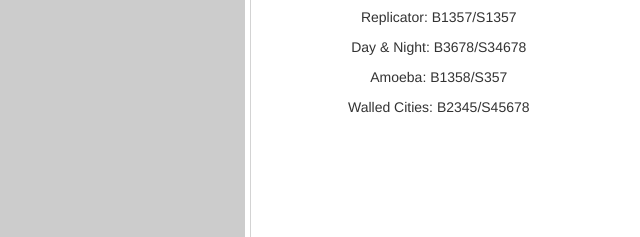
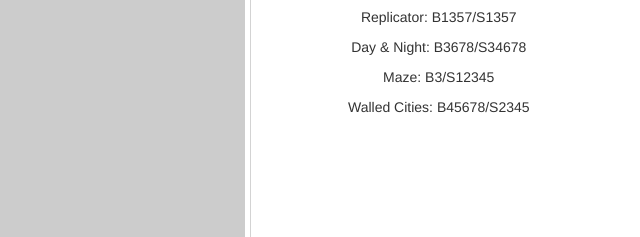
Before and after one commit to Milkomatic/mi1k.github.io, a plain HTML site: page index.html in a window 1280 px wide. Shown: the part 259-496 px from the top of the page, 640-1280 px from the left. Drawn offline with Linux system fonts and the light colour scheme.

Commit message:
Fixed Notation typo

```diff
--- a/index.html
+++ b/index.html
@@ -71,8 +71,8 @@
                     <p>High Life: B36/S23</p>
                     <p>Replicator: B1357/S1357</p>
                     <p>Day & Night: B3678/S34678</p>
-                    <p>Amoeba: B1358/S357</p>
-                    <p>Walled Cities: B2345/S45678</p>
+                    <p>Maze: B3/S12345</p>
+                    <p>Walled Cities: B45678/S2345</p>
                 </div>
             </div>
         </div>
```
